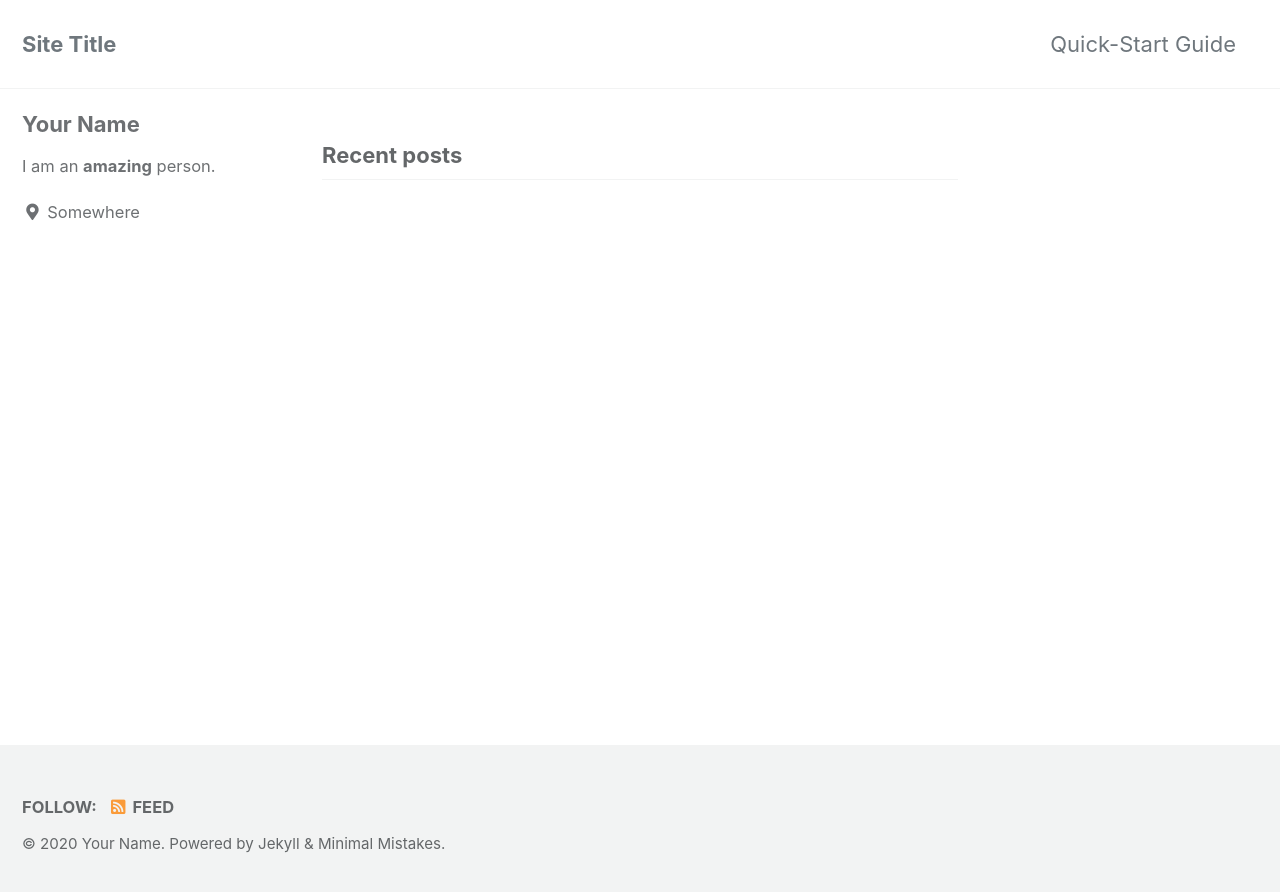
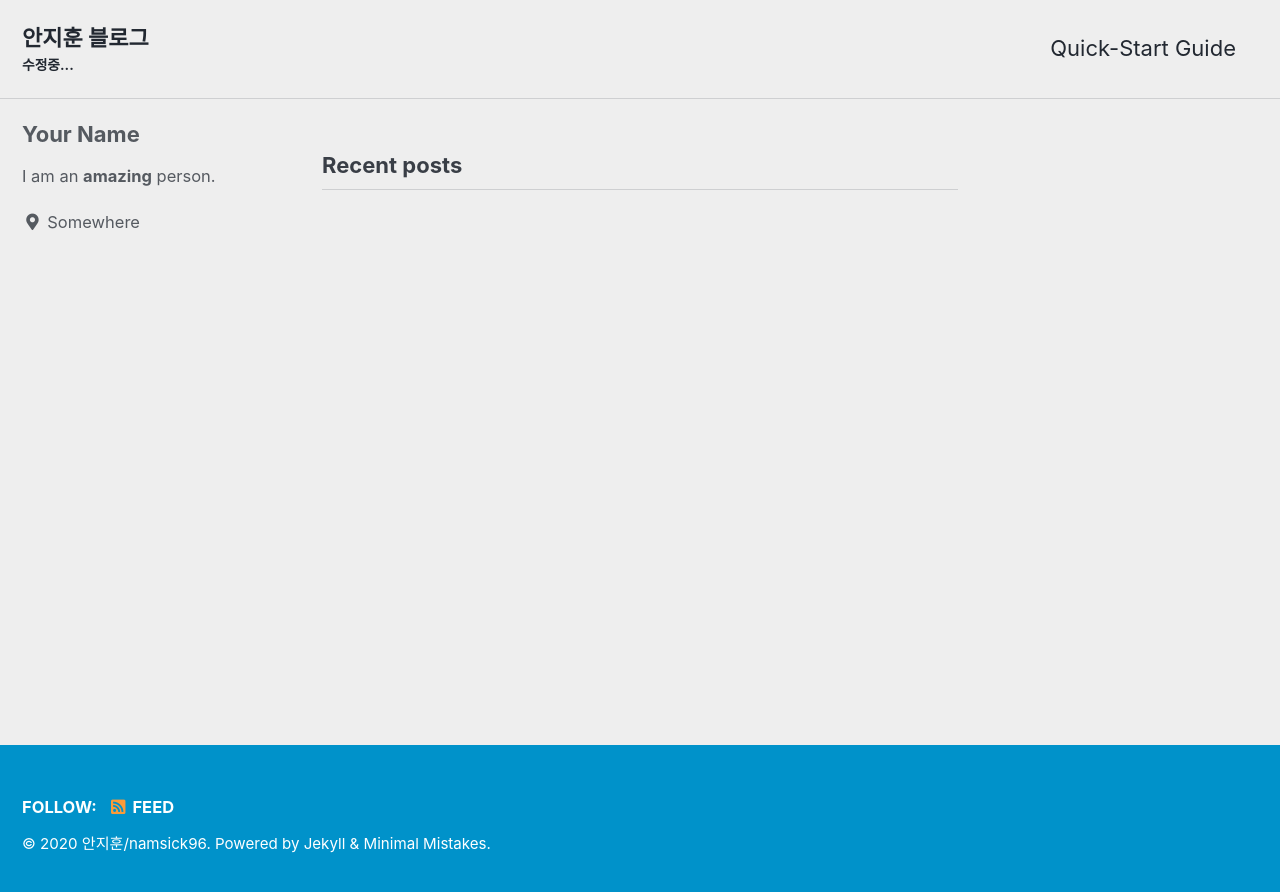
Before and after one commit to namsick96/namsick96.github.io, a Jekyll site: the page built from index.html, in a window 1280 px wide. Shown: the top 892 px of the page. Built offline with Jekyll 4.4.1, drawn with Linux system fonts in a browser that asks for light colours; cached includes are drawn as plain includes; the list of posts is cut into pages by our own code.

Commit message:
Update _config.yml

```diff
--- a/_config.yml
+++ b/_config.yml
@@ -12,15 +12,15 @@
 
 # theme                  : "minimal-mistakes-jekyll"
 # remote_theme           : "mmistakes/minimal-mistakes"
-minimal_mistakes_skin    : "default" # "air", "aqua", "contrast", "dark", "dirt", "neon", "mint", "plum", "sunrise"
+minimal_mistakes_skin    : "air" #"default" "air", "aqua", "contrast", "dark", "dirt", "neon", "mint", "plum", "sunrise"
 
 # Site Settings
 locale                   : "en-US"
-title                    : "Site Title"
+title                    : "안지훈 블로그"
 title_separator          : "-"
-subtitle                 : # site tagline that appears below site title in masthead
-name                     : "Your Name"
-description              : "An amazing website."
+subtitle                 : "수정중..." # site tagline that appears below site title in masthead
+name                     : "안지훈/namsick96"
+description              : "modifying..."
 url                      :  # the base hostname & protocol for your site e.g. "https://mmistakes.github.io"
 baseurl                  :  # the subpath of your site, e.g. "/blog"
 repository               : # GitHub username/repo-name e.g. "mmistakes/minimal-mistakes"
```
